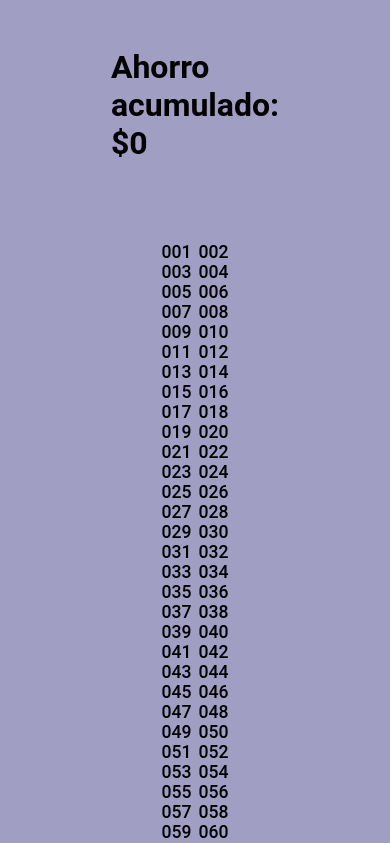
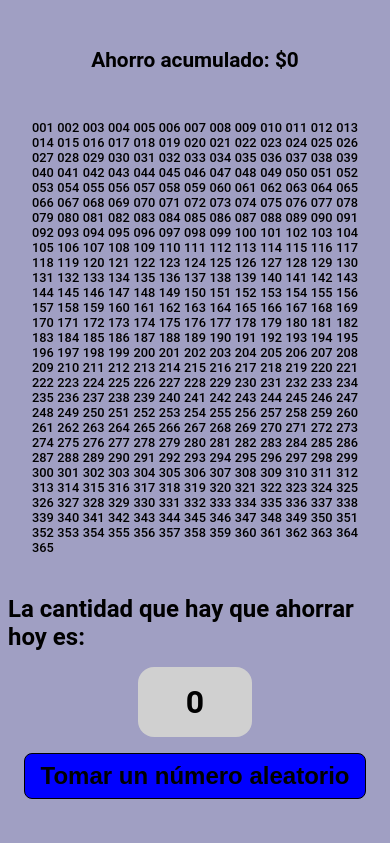
Before and after one commit to Rulo77/ahorroDiario, a plain HTML site: page index.html in a window 390 px wide. Shown: the top 843 px of the page. Drawn offline with Linux system fonts and the light colour scheme.

Commit message:
correccion estilos en celular

```diff
--- a/style.css
+++ b/style.css
@@ -82,3 +82,23 @@ h1{
     justify-content: center;
     padding: 1rem;
 }
+
+@media screen and (max-width: 400px) {
+    body {
+        width: 100dvw;
+    }
+    #numAhorro {
+        padding: 1rem 3rem;
+    }
+    #numeros {
+        padding: 0rem;
+        font-size: .8rem;
+    }
+    h1{
+        font-size: 1.3rem;
+    }
+    #numAhorroSection{
+        padding: 0.5rem;
+    }
+
+}
```
